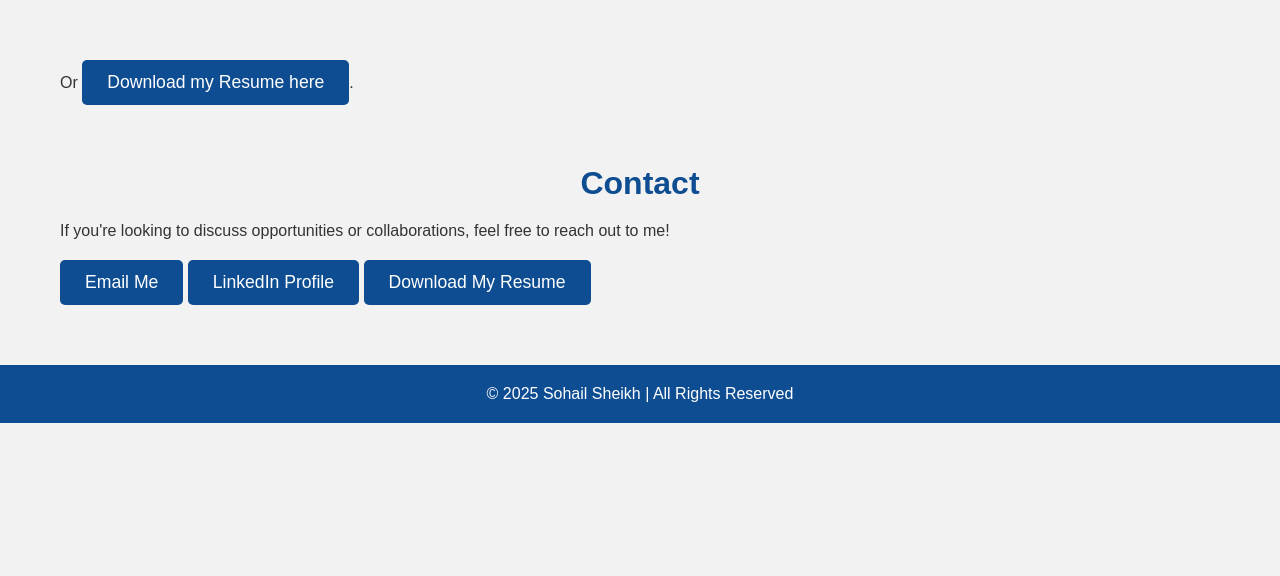
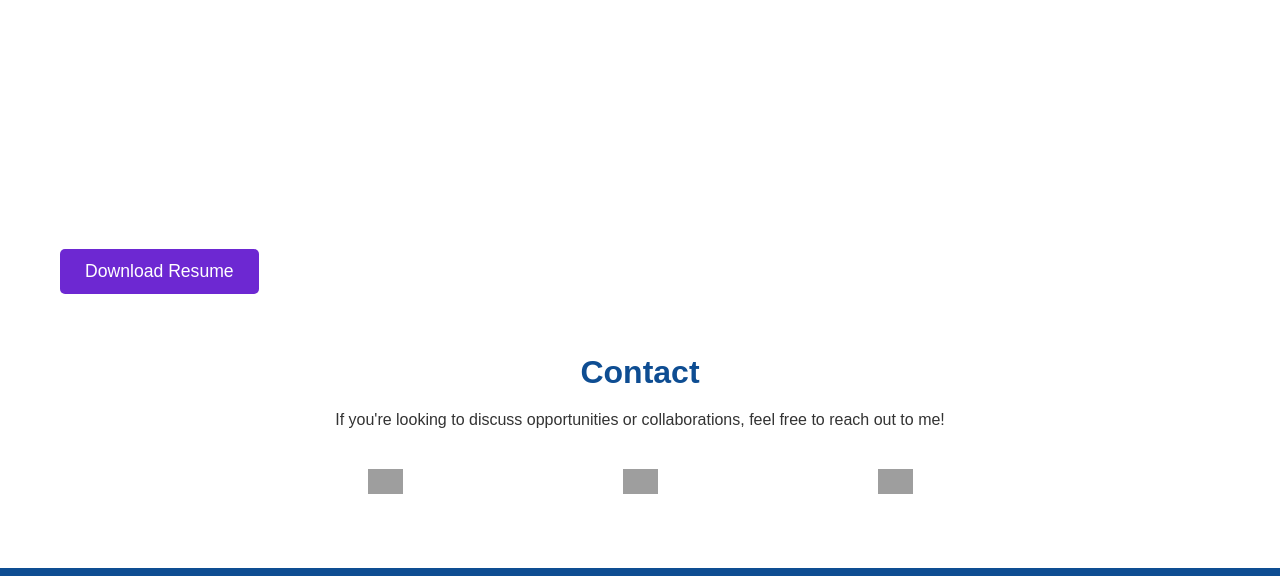
Before and after one commit to sheikh-sohail/myportfolio, a plain HTML site: page index.html in a window 1280 px wide. Shown: the part 2221-2797 px from the top of the page. Before the commit the page ends 2644 px from the top, so only its background shows below. Drawn offline with Linux system fonts and the light colour scheme; grey boxes are pictures that could not be loaded.

Commit message:
SDET Portfolio

```diff
--- a/index.html
+++ b/index.html
@@ -9,6 +9,15 @@
     <link rel="stylesheet" href="style.css">
 </head>
 <body>
+
+    <!-- <div class="global-nav">
+      <div class="global-nav-menu">
+        <a href="./index.html">
+          <img src="images/logo.png" class="iocn-img"  width="40px" height="40px">
+        </a>
+        <p>Hello</p>
+      </div>
+    </div> -->
 
     <!-- Header -->
     <header>
@@ -155,16 +164,31 @@
             <h2>My Resume</h2>
             <!-- Embedded PDF Viewer -->
             <iframe src="Resume.pdf" width="100%" height="600px" style="border: none;"></iframe>
-            <p>Or <a href="Resume.pdf" download class="contact-btn">Download my Resume here</a>.</p>
+            <p><a href="Resume.pdf" download class="contact-btn">Download Resume</a></p>
         </section>
 
         <!-- Contact Section -->
         <section id="contact">
             <h2>Contact</h2>
-            <p>If you're looking to discuss opportunities or collaborations, feel free to reach out to me!</p>
-            <a href="mailto:sohailsheikh641@gmail.com" class="contact-btn">Email Me</a>
-            <a href="https://www.linkedin.com/in/-sohail-sheikh/" class="contact-btn">LinkedIn Profile</a>
-            <a href="Resume.pdf" download class="contact-btn">Download My Resume</a> <!-- Resume Download Button -->
+            <section class="contact-icon">
+              <p>If you're looking to discuss opportunities or collaborations, feel free to reach out to me!</p>
+              <ul class="contact-list has-scrollbar">
+                <li class="contact-item" data-title="Gmail">
+                  <a href="mailto:sohailsheikh641@gmail.com">
+                    <img src="https://cdn.jsdelivr.net/gh/shlinux/faenza-icon-theme/Faenza/apps/scalable/gmail.svg" alt="Gmail">
+                  </a>
+                </li>
+                <li class="contact-item" data-title="LinkedIn Profile">
+                  <a href="https://www.linkedin.com/in/-sohail-sheikh/">
+                    <img src="https://cdn.jsdelivr.net/gh/devicons/devicon/icons/linkedin/linkedin-original.svg" alt="LinkedIn">
+                  </a>
+                </li>
+                <li class="contact-item" data-title="GitHub Profile">
+                  <a href="https://github.com/sheikh-sohail">
+                    <img src="https://cdn.jsdelivr.net/gh/devicons/devicon/icons/github/github-original.svg" alt="GitHub">
+                  </a>
+                </li>
+            </section>
         </section>
     </div>
 
--- a/style.css
+++ b/style.css
@@ -1,5 +1,33 @@
 * { margin: 0; padding: 0; box-sizing: border-box; }
-        body { font-family: 'Arial', sans-serif; background-color: #f2f2f2; color: #333; }
+        body { font-family: 'Arial', sans-serif; background-color: transparent; color: #333; }
+
+        /* .global-nav {
+            display: flex;
+            width: 100%;
+            padding-top: 0px;
+            padding-right: 30px;
+            padding-bottom: 0px;
+            padding-left: 30px;
+            position: fixed;
+            top: 0;
+            left: 0;
+            z-index: 0; */
+            /* opacity: 0; */
+            /* background-color: #f4f2ee;
+        } */
+
+        /* .global-nav-menu {
+            display: flex;
+            align-items: center;
+            width: 100%;
+            max-width: 1128px;
+            min-height: 4.8rem;
+            margin: 0 auto;
+            margin-top: 0px;
+            margin-right: auto;
+            margin-bottom: 0px;
+            margin-left: auto;
+        } */
 
         /* Header */
         header {
@@ -133,12 +161,12 @@
             text-align: justify;
         }
 
-        /* Contact Section */
+        /* Download button */
         .contact-btn {
             display: inline-block;
             margin-top: 20px;
             padding: 12px 25px;
-            background-color: #0e4d92;
+            background-color: #6d28d2;
             color: #fff;
             text-decoration: none;
             font-size: 1.1rem;
@@ -148,9 +176,62 @@
         }
 
         .contact-btn:hover {
-            background-color: #ff6347;
+            background-color: #892de1;
         }
 
+        /* Contact section */
+        .contact-icon p {
+            text-align: center;
+            margin-bottom: 30px;
+        }
+
+        .contact-list {
+            display: flex;
+            flex-wrap: wrap;
+            gap: 200px;
+            justify-content: center;
+          }
+
+        .contact-item {
+            position: relative;
+            padding: 10px;
+            border-radius: 8px;
+            transition: all 0.3s ease-in-out;
+        }
+
+        .contact-item img {
+            width: 35px;
+            height: 25px;
+            transition: transform 0.3s ease-in-out;
+        }
+
+        .contact-item:hover img {
+            transform: scale(1.1); /* Slightly enlarge icon on hover */
+        }
+
+        .contact-item::after {
+            content: attr(data-title);
+            position: absolute;
+            bottom: -30px;
+            left: 50%;
+            transform: translateX(-50%);
+            background: #333;
+            color: white;
+            padding: 5px 8px;
+            border-radius: 5px;
+            font-size: 12px;
+            opacity: 0;
+            visibility: hidden;
+            transition: opacity 0.3s ease-in-out;
+            white-space: nowrap;
+        }
+
+        .contact-item:hover::after {
+            opacity: 1;
+            visibility: visible;
+        }
+
+        /* Footer section */
         footer {
             background-color: #0e4d92;
             color: #fff;
@@ -165,9 +246,13 @@
         @media (max-width: 768px) {
             .card-container {
                 grid-template-columns: repeat(1, 1fr);
+                max-width: 90%;
+                margin: 0 auto;
             }
             .projects-card-container {
                 grid-template-columns: repeat(1, 1fr);
+                max-width: 90%; /* Ensures the width adjusts to fit the screen */
+                margin: 0 auto; /* Centers the container on the screen */
             }
         }
 
@@ -175,7 +260,7 @@
         .clients-list {
             display: flex;
             flex-wrap: wrap;
-            gap: 15px;
+            gap: 105px;
             justify-content: center;
           }
 
```
